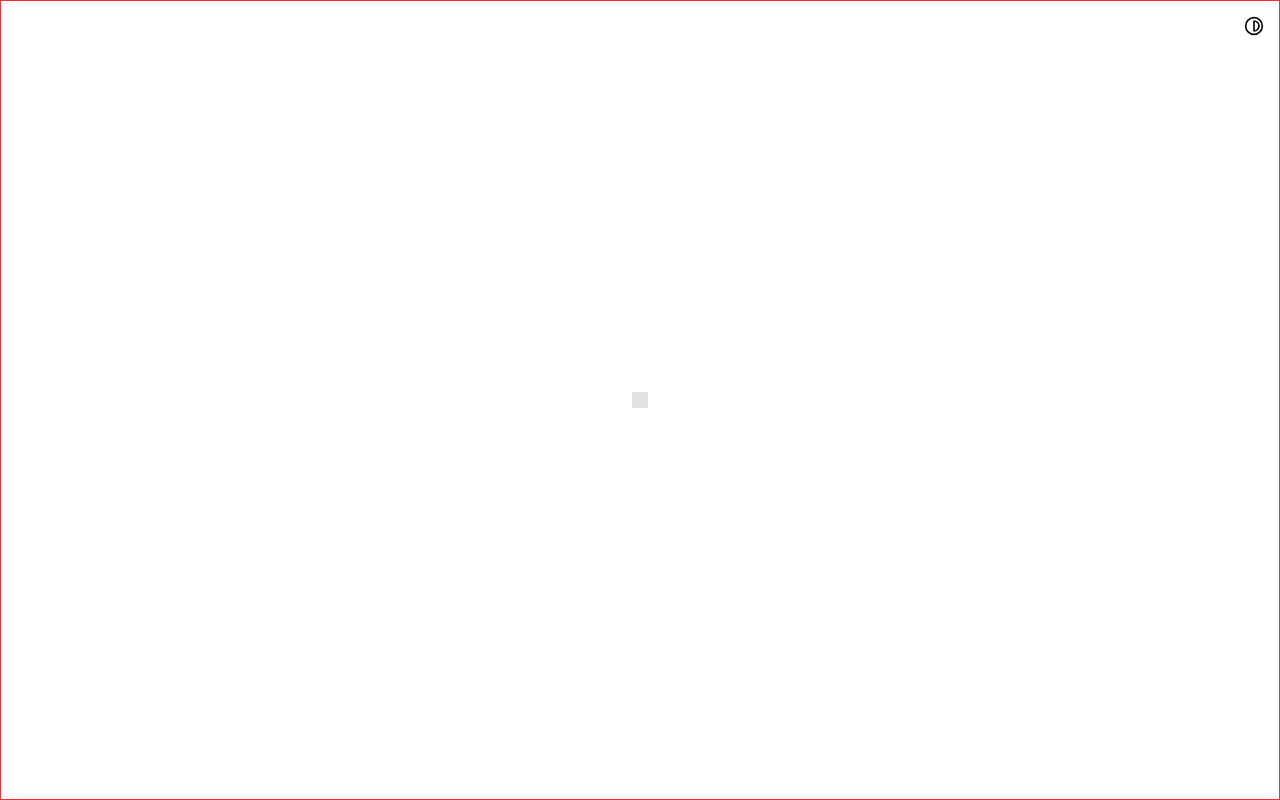
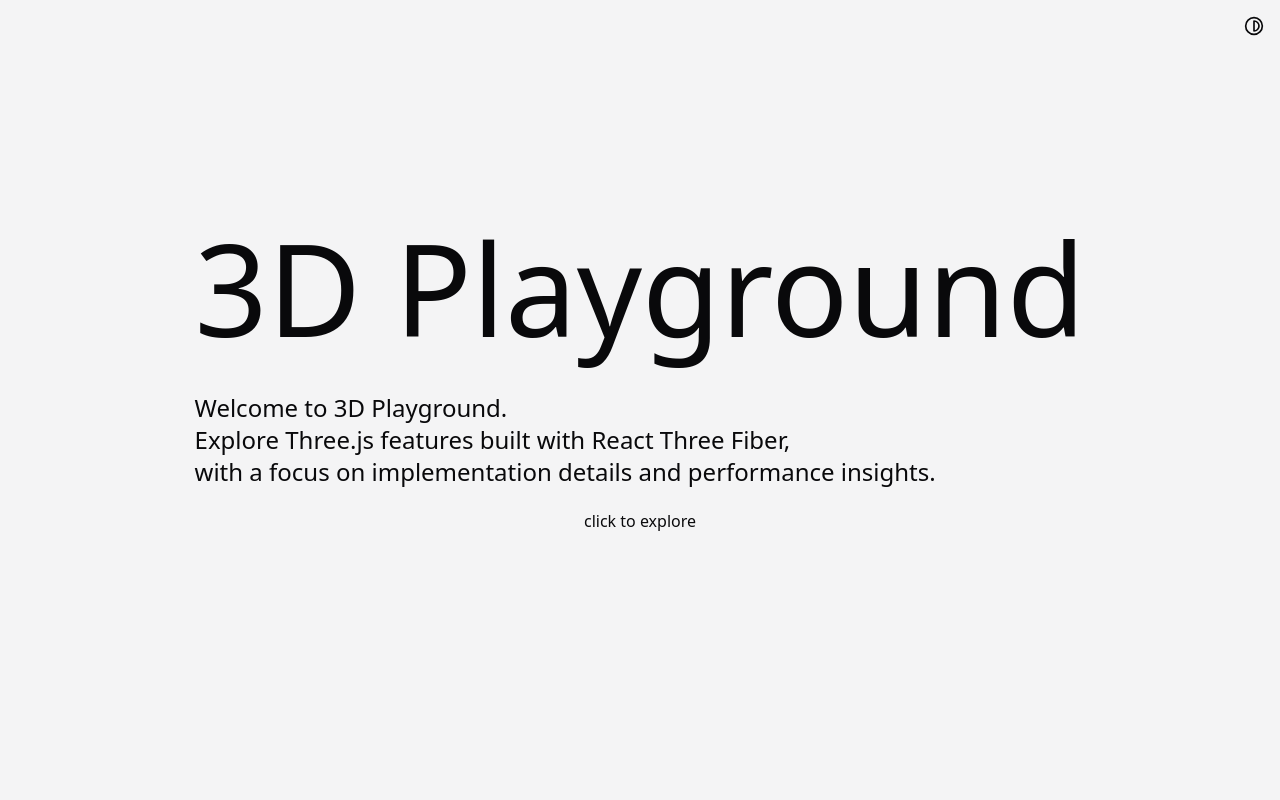
Before and after one commit to bonsng/three-playground, a Next.js app: page / in a window 1280 px wide. Built offline with nearby package versions, Linux system fonts and the light colour scheme.

Commit message:
feat: added starting page

```diff
--- a/app/globals.css
+++ b/app/globals.css
@@ -1,6 +1,21 @@
 @import "tailwindcss";
 @import "tw-animate-css";
 @custom-variant dark (&:where(.dark, .dark *));
+
+@theme {
+  --animate-slow-blink: slowBlink 2.8s ease-in-out infinite;
+  @keyframes slowBlink {
+    0% {
+      opacity: 1;
+    }
+    50% {
+      opacity: 0.35;
+    }
+    100% {
+      opacity: 1;
+    }
+  }
+}
 
 @theme inline {
   --radius-sm: calc(var(--radius) - 4px);
@@ -44,6 +59,7 @@
 }
 
 :root {
+  --animate-delay: 0.5s;
   --radius: 0.625rem;
   --background: oklch(1 0 0);
   --foreground: oklch(0.141 0.005 285.823);
--- a/app/layout.tsx
+++ b/app/layout.tsx
@@ -1,6 +1,7 @@
 import type { Metadata } from "next";
 import { Geist, Geist_Mono } from "next/font/google";
 import "./globals.css";
+import "animate.css";
 import Providers from "@/providers/providers";
 import { ThemeModeButtons } from "@/ui/buttons/theme-button";
 
--- a/app/page.tsx
+++ b/app/page.tsx
@@ -1,8 +1,10 @@
 import MainPage3D from "@/ui/components/main-page-3d";
+import StartingPage from "@/ui/components/starting-page";
 
 export default function Home() {
   return (
-    <div className="flex min-h-screen items-center justify-center bg-background font-sans text-foreground transition-colors">
+    <div className="flex min-h-screen items-center justify-center bg-muted font-sans text-foreground transition-colors">
+      <StartingPage />
       <div
         className="text-5xl border border-red-500 w-screen h-screen"
         id="3D-wrapper"
--- a/package.json
+++ b/package.json
@@ -11,6 +11,7 @@
   "dependencies": {
     "@react-three/drei": "^10.7.7",
     "@react-three/fiber": "^9.4.2",
+    "animate.css": "^4.1.1",
     "class-variance-authority": "^0.7.1",
     "clsx": "^2.1.1",
     "lucide-react": "^0.561.0",
--- a/ui/buttons/theme-button.tsx
+++ b/ui/buttons/theme-button.tsx
@@ -17,7 +17,7 @@
       className="rounded-lg p-2
                  hover:bg-zinc-100
                  dark:hover:bg-zinc-800
-                 transition fixed top-2 right-2"
+                 transition fixed top-2 right-2 z-50"
     >
       <Contrast size={20} />
     </button>
--- /dev/null
+++ b/ui/components/starting-page.tsx
@@ -0,0 +1,43 @@
+"use client";
+import { useState } from "react";
+
+export default function StartingPage() {
+  const [visible, setVisible] = useState(true);
+  const [closing, setClosing] = useState(false);
+
+  const handleClose = () => {
+    if (closing) return;
+    setClosing(true);
+  };
+
+  if (!visible) return null;
+
+  return (
+    <div
+      className={`fixed top-0 left-0 w-full h-full z-10 bg-muted transition-colors flex flex-col pt-56 items-center hover:cursor-pointer animate__animated ${
+        closing && "animate__fadeOut animate__faster"
+      }`}
+      onClick={handleClose}
+      onAnimationEnd={() => {
+        if (closing) {
+          setVisible(false);
+        }
+      }}
+    >
+      <div>
+        <h1 className="animate__animated animate__fadeInDown  text-9xl mb-10">
+          3D Playground
+        </h1>
+        <p className="animate__animated animate__fadeInDown animate__delay-1s text-2xl">
+          Welcome to 3D Playground.
+          <br />
+          Explore Three.js features built with React Three Fiber,
+          <br />
+          with a focus on implementation details and performance insights.
+          <br />
+        </p>
+      </div>
+      <p className="fixed bottom-1/3 animate-slow-blink">click to explore</p>
+    </div>
+  );
+}
```
Also changed, not shown: 1 other file (tests, documents, lock files or other folders).
